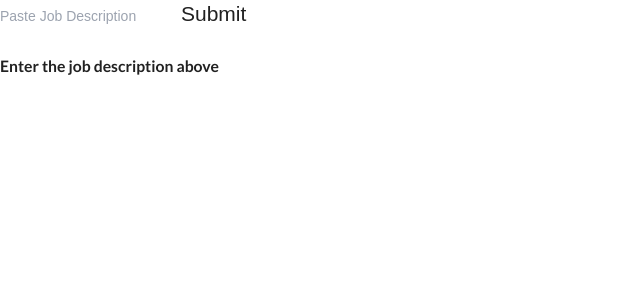
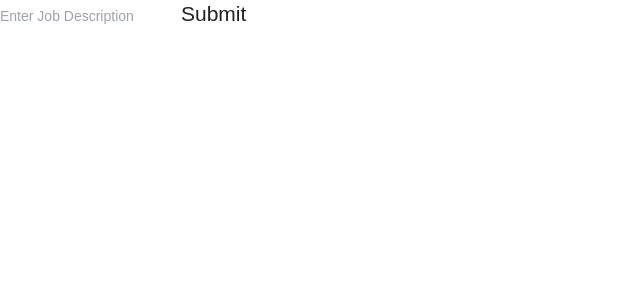
Before and after one commit to Caposto/reverse-ats, a React (Create React App) app in the folder frontend/: page / in a window 1280 px wide. Shown: the top 300 px of the page, without its empty margins (0-640 px from the left). Built offline with nearby package versions, Linux system fonts and the light colour scheme.

Commit message:
added basic error message in catch clause

```diff
--- a/frontend/src/components/JobForm.jsx
+++ b/frontend/src/components/JobForm.jsx
@@ -1,11 +1,13 @@
 import { useState } from "react";
 import KeywordList from "./KeywordList";
+import Error from "./Error";
 import getKeywordsFromFlask from "../services/User";
 
 function JobForm() {
   const [description, setDescription] = useState("");
   const [visible, setVisibility] = useState(true);
   const [keywords, setKeywords] = useState([]);
+  const [error, setError] = useState(false);
 
   const handleSubmit = async (e) => {
     e.preventDefault();
@@ -17,6 +19,7 @@ function JobForm() {
     } catch (err) {
       // eslint-disable-next-line no-console
       console.log(err);
+      setError(true);
     }
   };
 
@@ -24,7 +27,7 @@ function JobForm() {
     <div id="standard-form">
       <form onSubmit={handleSubmit}>
         <input
-          placeholder="Paste Job Description"
+          placeholder="Enter Job Description"
           value={description}
           onChange={(e) => setDescription(e.target.value)}
         />
@@ -32,12 +35,12 @@ function JobForm() {
           Submit
         </button>
       </form>
-      {visible && <h2 className="text-lg"> Enter the job description above </h2>}
-      {!visible && (
+      {!visible && !error && (
         <div>
           <KeywordList initial={keywords} />
         </div>
       )}
+      {error && <Error />}
     </div>
   );
 }
--- a/frontend/src/components/KeywordList.jsx
+++ b/frontend/src/components/KeywordList.jsx
@@ -50,7 +50,6 @@ function KeywordList({ initial }) {
 
   return (
     <div>
-      <h1>Keywords</h1>
       <KeywordForm onSubmit={addKeyword} />
       <Keyword
         keywords={keywords}
```
